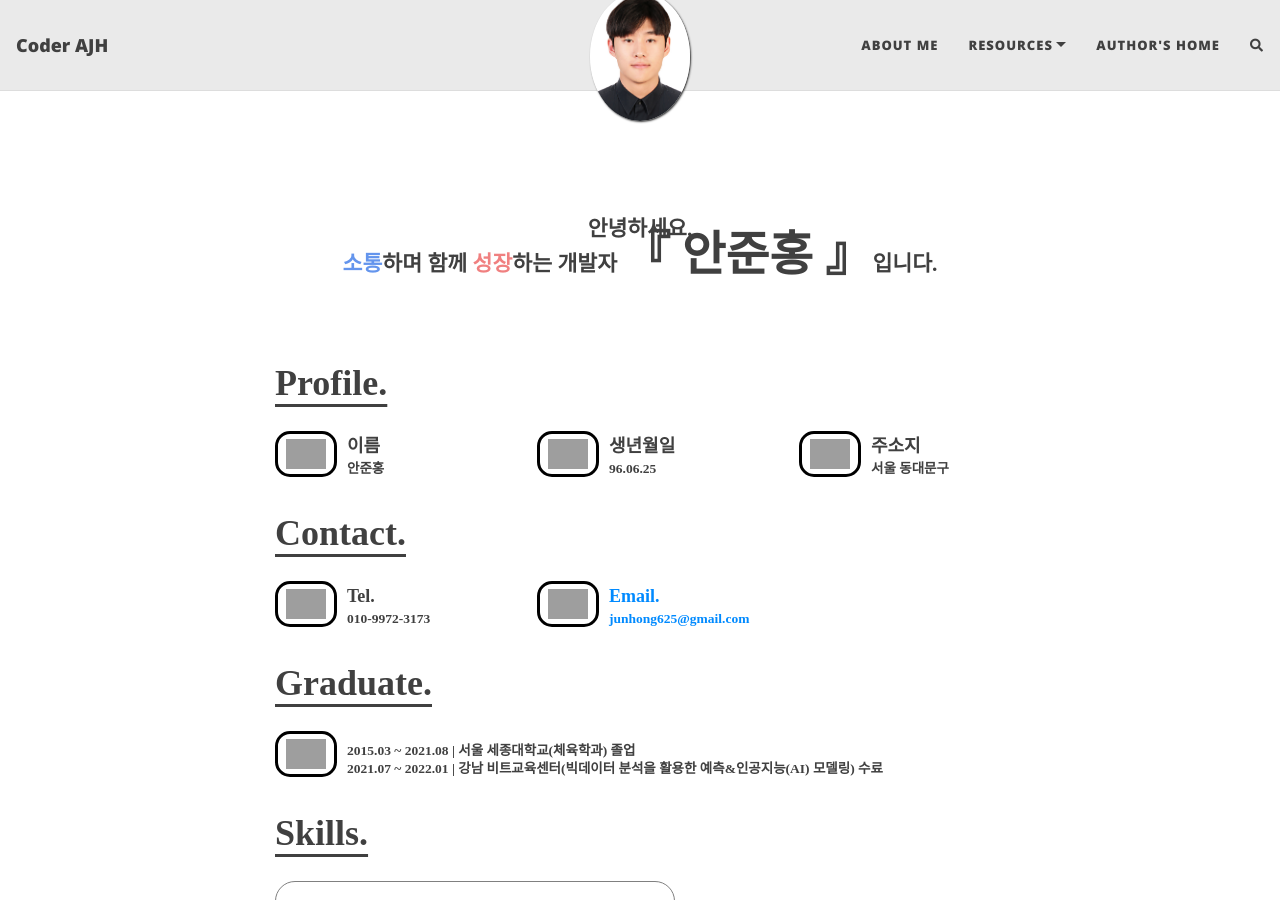
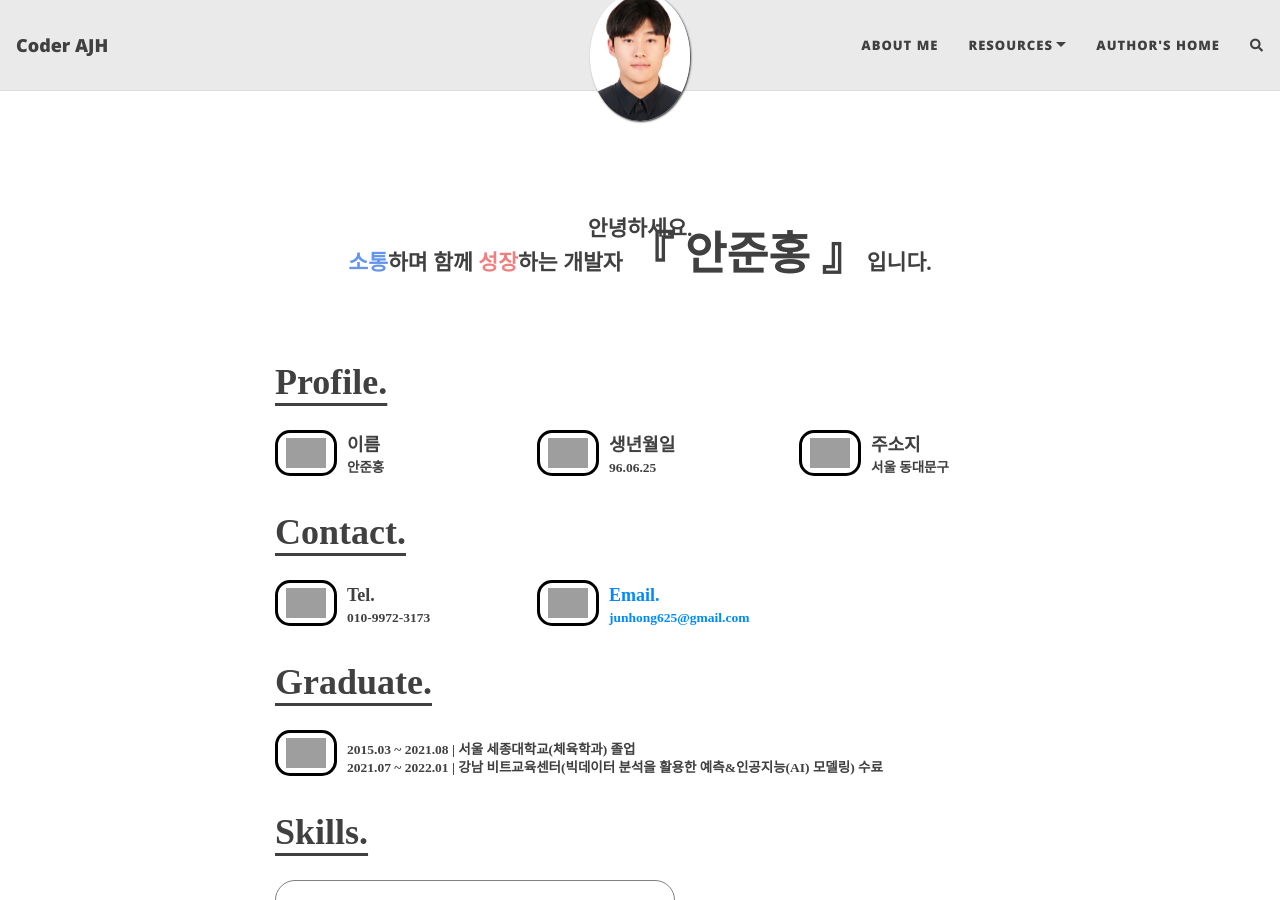
Before and after one commit to junhong625/junhong625.github.io, a Jekyll site: the page built from aboutme.md, in a window 1280 px wide and 900 px high. Built offline with Jekyll 4.4.1, drawn with Linux system fonts in a browser that asks for light colours; nearby versions of some CDN libraries; comment, search, counter and statistics services are not loaded; grey boxes are pictures that could not be loaded.

Commit message:
Update aboutme.md

```diff
--- a/aboutme.md
+++ b/aboutme.md
@@ -9,7 +9,7 @@ layout: page
 <div style="font: normal bold 1.2em/1.2em 'sans-serif'; text-align:center;">
 안녕하세요.
 <br>
-<span style="color:CornflowerBlue; float:center; text-size:2em;">소통</span>하며 함께 <span style="color:LightCoral; float:center; text-size:2em;">성장</span>하는 개발자 <span style="font-size:2.2em; float:center;">『 안준홍 』</span>입니다.
+<span style="color:CornflowerBlue; float:center; text-size:2em;">소통</span>하며 함께 <span style="color:LightCoral; float:center; text-size:2em;">성장</span>하는 개발자 <span style="font-size:2.1em; float:center;">『 안준홍 』</span>입니다.
 </div>
 
 <br>
```
